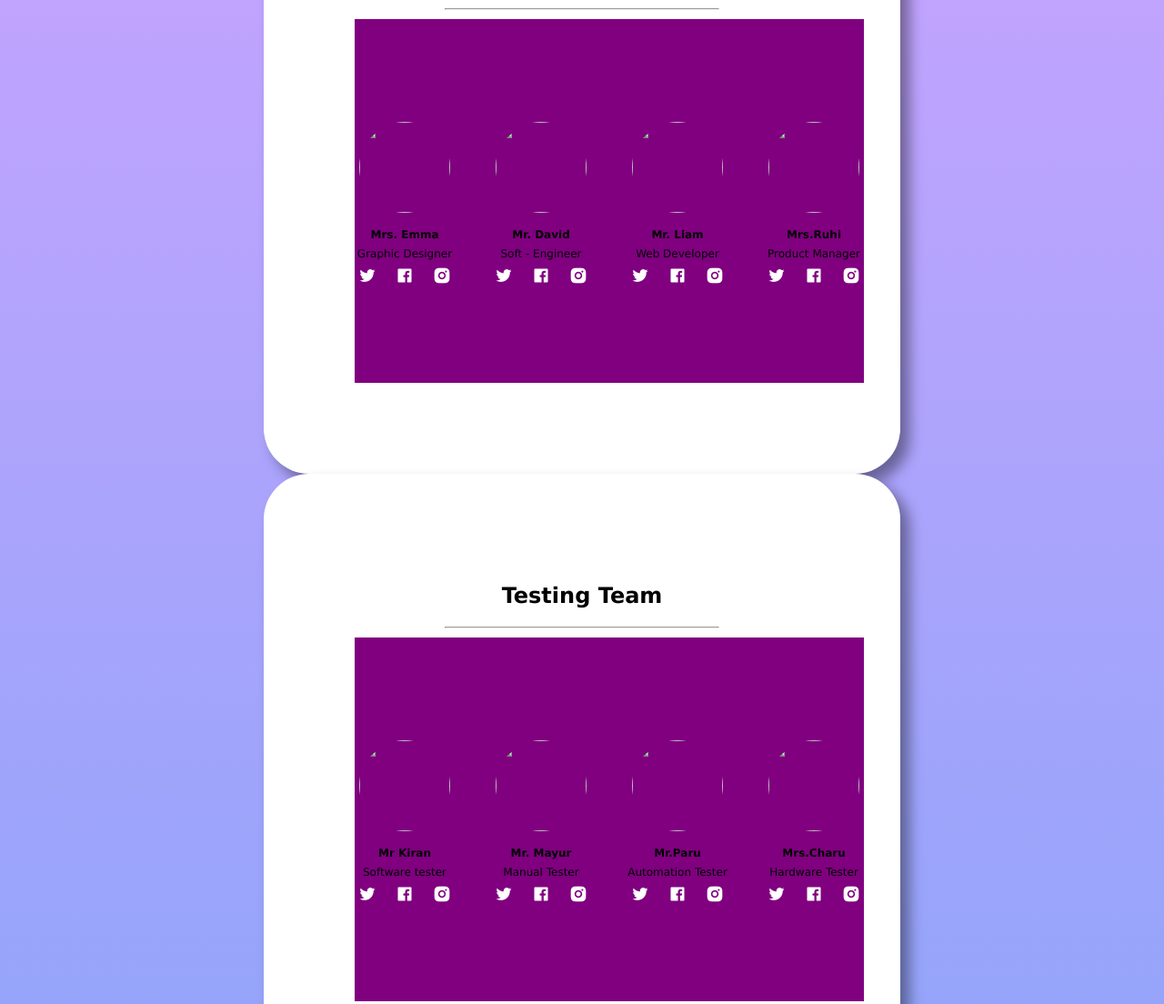
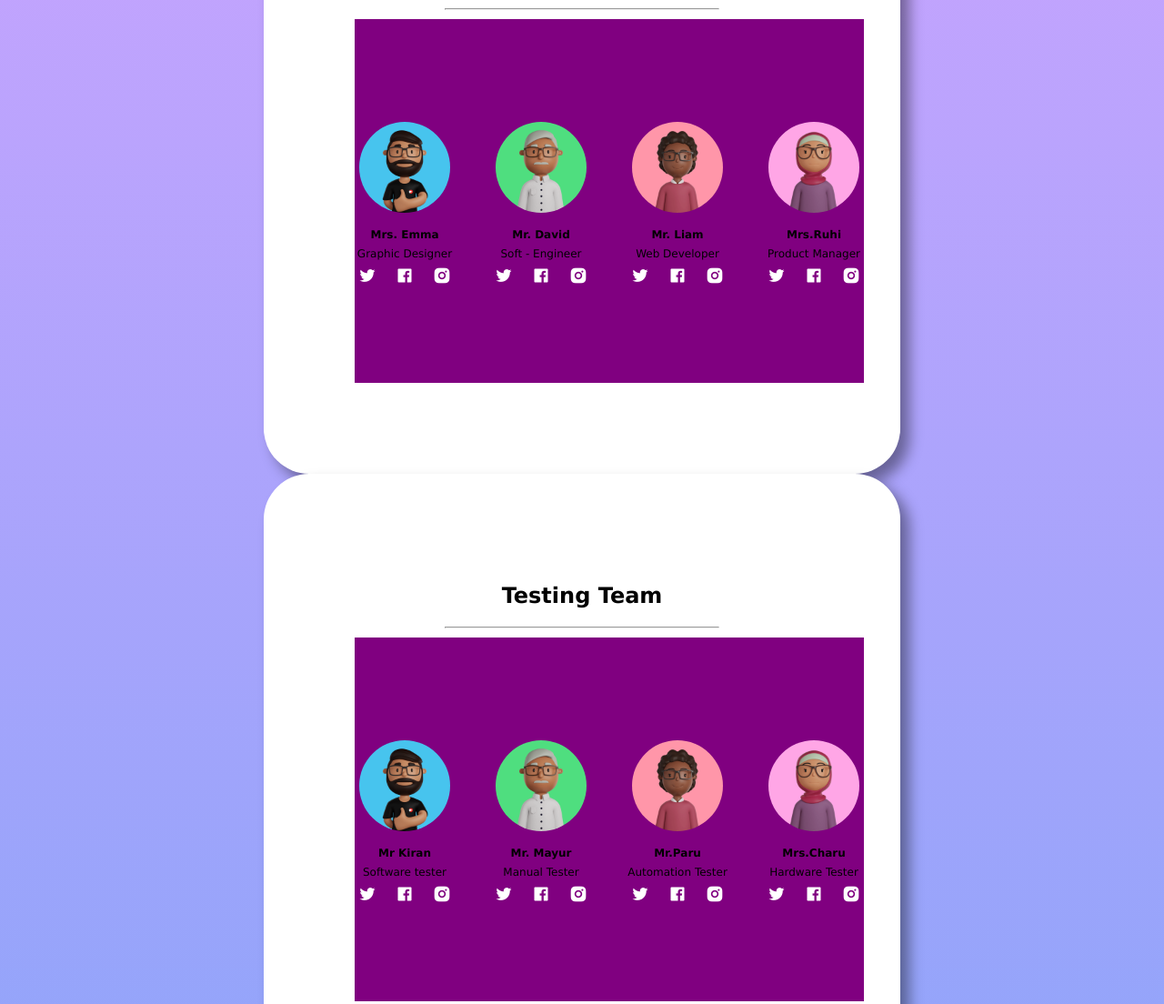
Before and after one commit to Prat-24/Team-section, a plain HTML site: page index.html in a window 1280 px wide. Shown: the part 540-1644 px from the top of the page at 91% size. Drawn offline with nearby package versions, Linux system fonts and the light colour scheme; files whose address does not match are found by name.

Commit message:
index.html

```diff
--- a/index.html
+++ b/index.html
@@ -28,7 +28,7 @@
             <div class="members">
                 <div class="team-mem">
                     <div class="box">
-                    <img src="C:\Users\Rakesh\Desktop\pratiksha\Responsive-Company-Member-Team-Page-main\01.png">
+                    <img src="C:\Users\Rakesh\Desktop\pratiksha\Responsive-Company-Member-Team-Page-main\01.JPG">
                     <h4>Mrs. Emma</h4>
                     <p>Graphic Designer</p>
                     <div class="icons">
@@ -40,7 +40,7 @@
                 </div>
                 <div class="team-mem">
                     <div class="box">
-                    <img src="C:\Users\Rakesh\Desktop\pratiksha\Responsive-Company-Member-Team-Page-main\02.png">
+                    <img src="C:\Users\Rakesh\Desktop\pratiksha\Responsive-Company-Member-Team-Page-main\02.JPG">
                     <h4>Mr. David</h4>
                     <p>Soft - Engineer</p>
                     <div class="icons">
@@ -52,7 +52,7 @@
                 </div>
                 <div class="team-mem">
                     <div class="box">
-                    <img src="C:\Users\Rakesh\Desktop\pratiksha\Responsive-Company-Member-Team-Page-main\03.png">
+                    <img src="C:\Users\Rakesh\Desktop\pratiksha\Responsive-Company-Member-Team-Page-main\03.JPG">
                     <h4>Mr. Liam</h4>
                     <p>Web Developer</p>
                     <div class="icons">
@@ -64,7 +64,7 @@
                 </div>
                 <div class="team-mem">
                     <div class="box">
-                    <img src="C:\Users\Rakesh\Desktop\pratiksha\Responsive-Company-Member-Team-Page-main\04.png">
+                    <img src="C:\Users\Rakesh\Desktop\pratiksha\Responsive-Company-Member-Team-Page-main\04.JPG">
                     <h4>Mrs.Ruhi</h4>
                     <p>Product Manager</p>
                     <div class="icons">
@@ -85,7 +85,7 @@
             <div class="members">
                 <div class="team-mem">
                     <div class="box">
-                    <img src="C:\Users\Rakesh\Desktop\pratiksha\Responsive-Company-Member-Team-Page-main\01.png">
+                    <img src="C:\Users\Rakesh\Desktop\pratiksha\Responsive-Company-Member-Team-Page-main\01.JPG">
                     <h4>Mr Kiran</h4>
                     <p>Software tester</p>
                     <div class="icons">
@@ -97,7 +97,7 @@
                 </div>
                 <div class="team-mem">
                     <div class="box">
-                    <img src="C:\Users\Rakesh\Desktop\pratiksha\Responsive-Company-Member-Team-Page-main\02.png">
+                    <img src="C:\Users\Rakesh\Desktop\pratiksha\Responsive-Company-Member-Team-Page-main\02.JPG">
                     <h4>Mr. Mayur</h4>
                     <p>Manual Tester</p>
                     <div class="icons">
@@ -109,7 +109,7 @@
                 </div>
                 <div class="team-mem">
                     <div class="box">
-                    <img src="C:\Users\Rakesh\Desktop\pratiksha\Responsive-Company-Member-Team-Page-main\03.png">
+                    <img src="C:\Users\Rakesh\Desktop\pratiksha\Responsive-Company-Member-Team-Page-main\03.JPG">
                     <h4>Mr.Paru</h4>
                     <p>Automation Tester</p>
                     <div class="icons">
@@ -121,7 +121,7 @@
                 </div>
                 <div class="team-mem">
                     <div class="box">
-                    <img src="C:\Users\Rakesh\Desktop\pratiksha\Responsive-Company-Member-Team-Page-main\04.png">
+                    <img src="C:\Users\Rakesh\Desktop\pratiksha\Responsive-Company-Member-Team-Page-main\04.JPG">
                     <h4>Mrs.Charu</h4>
                     <p>Hardware Tester</p>
                     <div class="icons">
@@ -141,7 +141,7 @@
             <div class="members">
                 <div class="team-mem">
                     <div class="box">
-                    <img src="C:\Users\Rakesh\Desktop\pratiksha\Responsive-Company-Member-Team-Page-main\01.png">
+                    <img src="C:\Users\Rakesh\Desktop\pratiksha\Responsive-Company-Member-Team-Page-main\01.JPG">
                     <h4>Mr Mary</h4>
                     <p>Team Lead</p>
                     <div class="icons">
@@ -153,7 +153,7 @@
                 </div>
                 <div class="team-mem">
                     <div class="box">
-                    <img src="C:\Users\Rakesh\Desktop\pratiksha\Responsive-Company-Member-Team-Page-main\02.png">
+                    <img src="C:\Users\Rakesh\Desktop\pratiksha\Responsive-Company-Member-Team-Page-main\02.JPG">
                     <h4>Mr. Mayur</h4>
                     <p>Team Manger</p>
                     <div class="icons">
@@ -165,7 +165,7 @@
                 </div>
                 <div class="team-mem">
                     <div class="box">
-                    <img src="C:\Users\Rakesh\Desktop\pratiksha\Responsive-Company-Member-Team-Page-main\03.png">
+                    <img src="C:\Users\Rakesh\Desktop\pratiksha\Responsive-Company-Member-Team-Page-main\03.JPG">
                     <h4>Mr.Paru</h4>
                     <p>Sales Manager</p>
                     <div class="icons">
@@ -177,7 +177,7 @@
                 </div>
                 <div class="team-mem">
                     <div class="box">
-                    <img src="C:\Users\Rakesh\Desktop\pratiksha\Responsive-Company-Member-Team-Page-main\04.png">
+                    <img src="C:\Users\Rakesh\Desktop\pratiksha\Responsive-Company-Member-Team-Page-main\04.JPG">
                     <h4>Mrs.Sophia</h4>
                     <p>Sales Officer</p>
                     <div class="icons">
```
